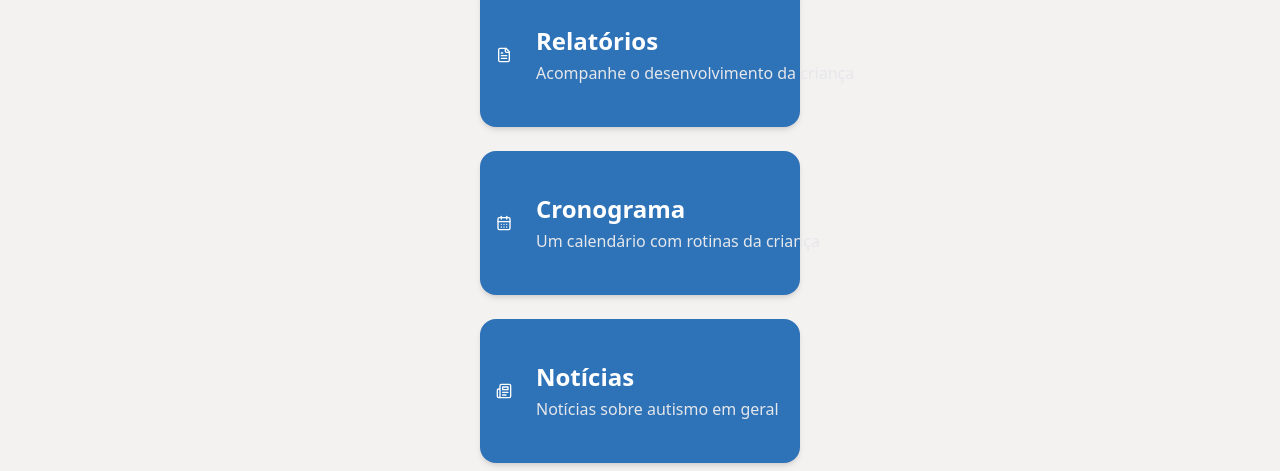
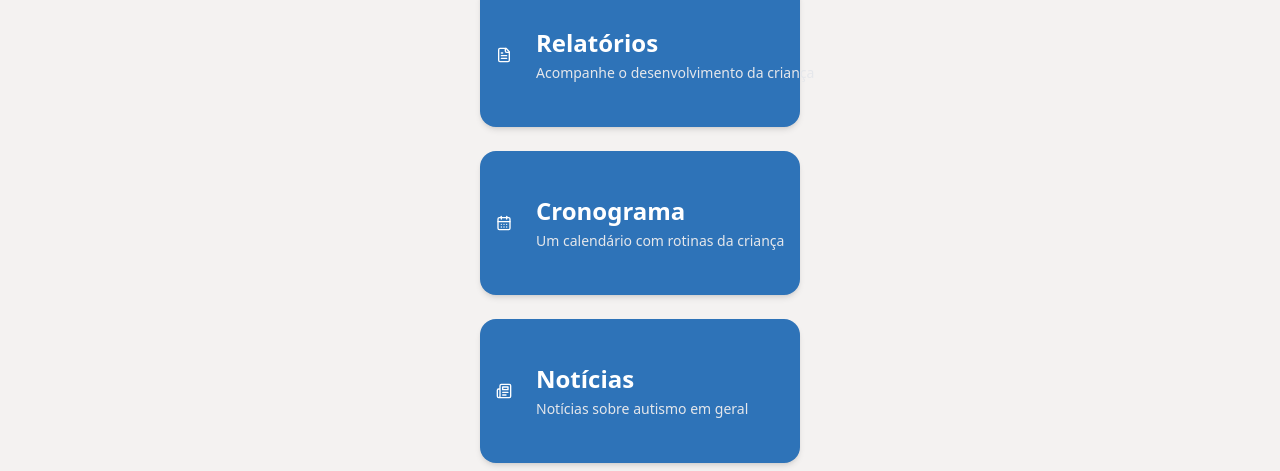
Before and after one commit to vitorferrr/App-connect-TEA, a React (Vite) app: page /home in a window 1280 px wide. Shown: the part 177-648 px from the top of the page. Built offline with nearby package versions, Linux system fonts and the light colour scheme.

Commit message:
[dyad] Ajustando subtítulos dos botões na homepage - wrote 1 file(s)

```diff
--- a/src/pages/HomePage.tsx
+++ b/src/pages/HomePage.tsx
@@ -18,7 +18,7 @@ const HomePage = () => {
             <FileText className="h-12 w-12 mr-4" />
             <div className="flex flex-col items-start gap-1">
               <span className="text-2xl font-semibold">Relatórios</span>
-              <span className="text-base text-gray-200">Acompanhe o desenvolvimento da criança</span>
+              <span className="text-sm text-gray-200">Acompanhe o desenvolvimento da criança</span>
             </div>
           </Button>
         </Link>
@@ -27,7 +27,7 @@ const HomePage = () => {
             <CalendarDays className="h-12 w-12 mr-4" />
             <div className="flex flex-col items-start gap-1">
               <span className="text-2xl font-semibold">Cronograma</span>
-              <span className="text-base text-gray-200">Um calendário com rotinas da criança</span>
+              <span className="text-sm text-gray-200">Um calendário com rotinas da criança</span>
             </div>
           </Button>
         </Link>
@@ -36,7 +36,7 @@ const HomePage = () => {
             <Newspaper className="h-12 w-12 mr-4" />
             <div className="flex flex-col items-start gap-1">
               <span className="text-2xl font-semibold">Notícias</span>
-              <span className="text-base text-gray-200">Notícias sobre autismo em geral</span>
+              <span className="text-sm text-gray-200">Notícias sobre autismo em geral</span>
             </div>
           </Button>
         </Link>
```
